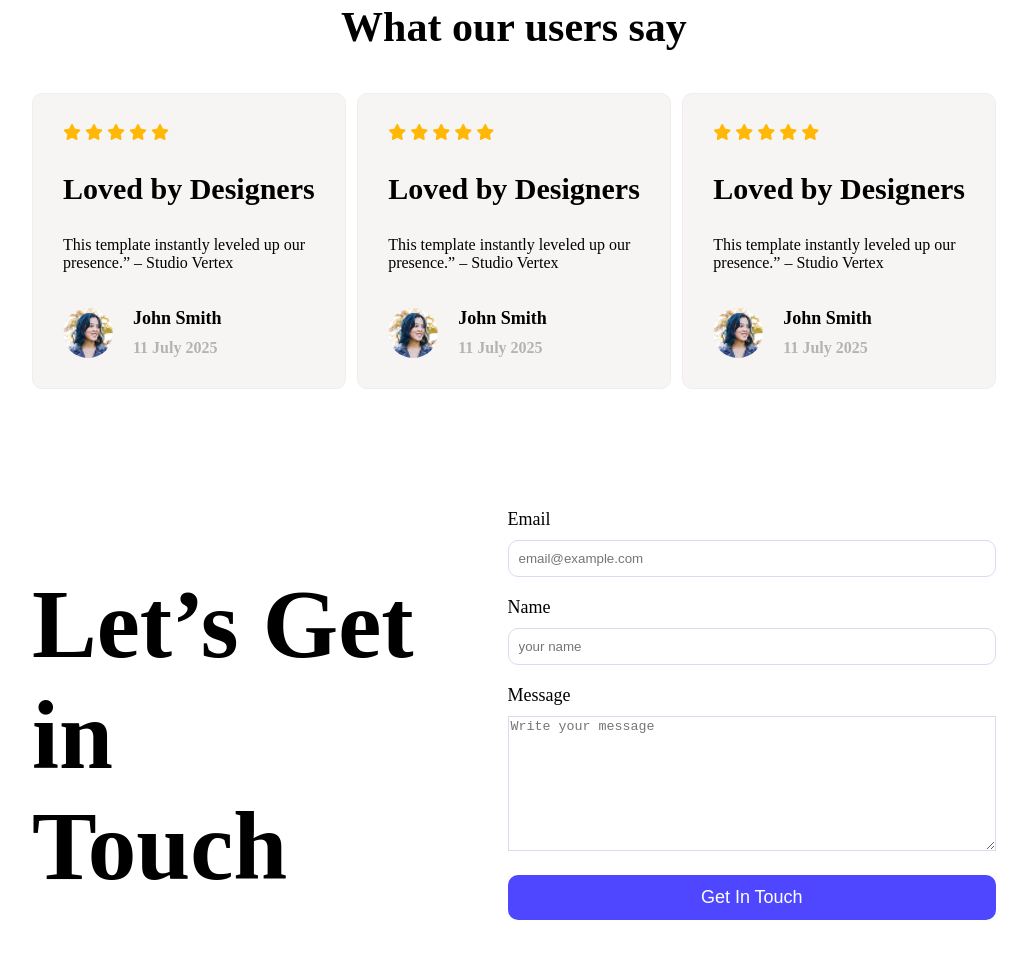
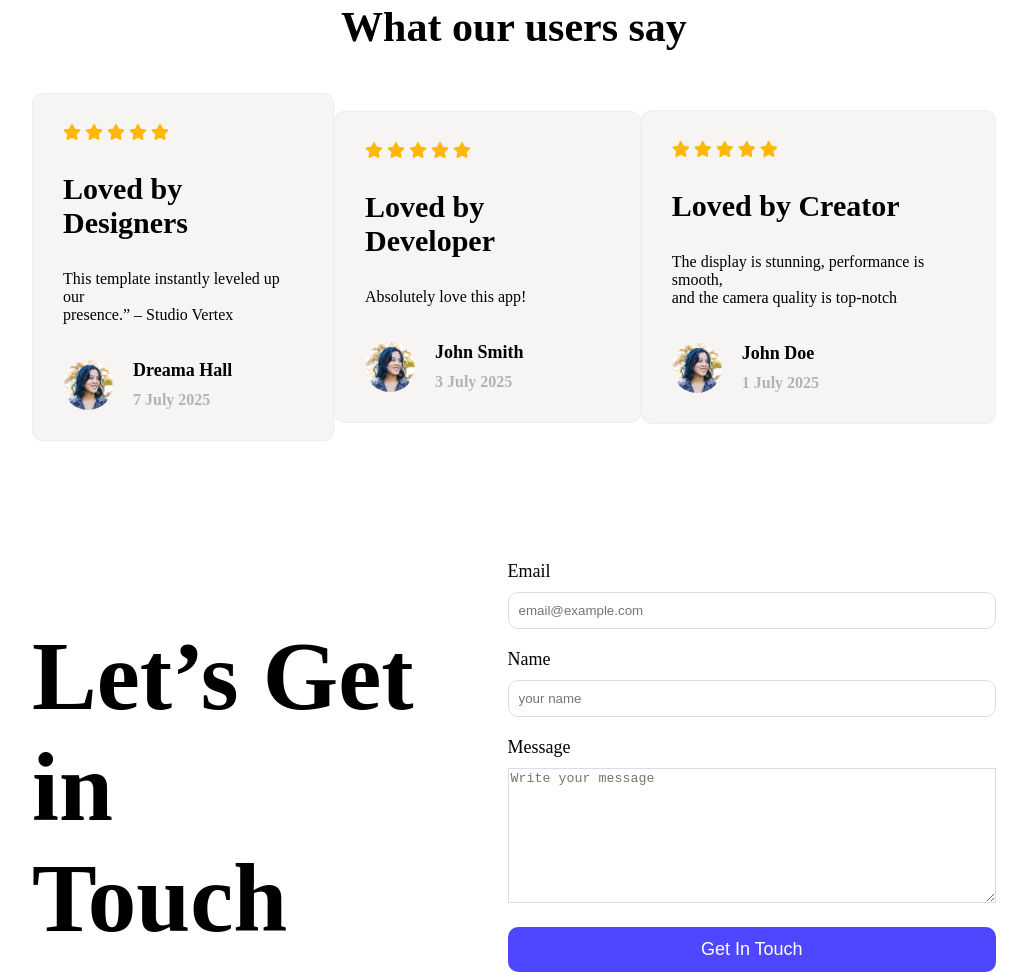
Before and after one commit to fahimmuntasirorin/webwise, a plain HTML site: page index.html in a window 1280 px wide. Shown: the part 1550-2522 px from the top of the page, without its empty margins (126-1153 px from the left). Drawn offline with Linux system fonts and the light colour scheme.

Commit message:
review content changes

```diff
--- a/index.html
+++ b/index.html
@@ -82,8 +82,8 @@
                     <div class="user-review">
                         <img src="./Assets/avatar.png" alt="">
                         <div class="review-content">
-                            <h5>John Smith</h5>
-                            <h6>11 July 2025</h6>
+                            <h5>Dreama Hall</h5>
+                            <h6>7 July 2025</h6>
                         </div>
                     </div>
                 </div>
@@ -96,14 +96,14 @@
                         <i class="fa-solid fa-star"></i>
                     </div>
                     <div class="feedback-card-title">
-                        <h3>Loved by Designers</h3>
+                        <h3>Loved by Developer</h3>
                     </div>
-                    <p>This template instantly leveled up our <br> presence.” – Studio Vertex</p>
+                    <p>Absolutely love this app!</p>
                     <div class="user-review">
                         <img src="./Assets/avatar.png" alt="">
                         <div class="review-content">
                             <h5>John Smith</h5>
-                            <h6>11 July 2025</h6>
+                            <h6>3 July 2025</h6>
                         </div>
                     </div>
                 </div>
@@ -116,14 +116,14 @@
                         <i class="fa-solid fa-star"></i>
                     </div>
                     <div class="feedback-card-title">
-                        <h3>Loved by Designers</h3>
+                        <h3>Loved by Creator</h3>
                     </div>
-                    <p>This template instantly leveled up our <br> presence.” – Studio Vertex</p>
+                    <p>The display is stunning, performance is smooth, <br> and the camera quality is top-notch</p>
                     <div class="user-review">
                         <img src="./Assets/avatar.png" alt="">
                         <div class="review-content">
-                            <h5>John Smith</h5>
-                            <h6>11 July 2025</h6>
+                            <h5>John Doe</h5>
+                            <h6>1 July 2025</h6>
                         </div>
                     </div>
                 </div>
```
